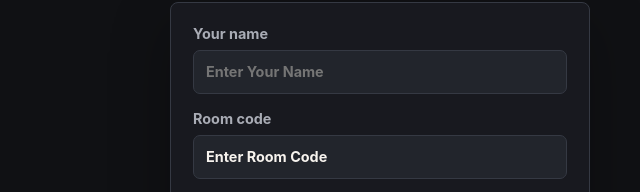
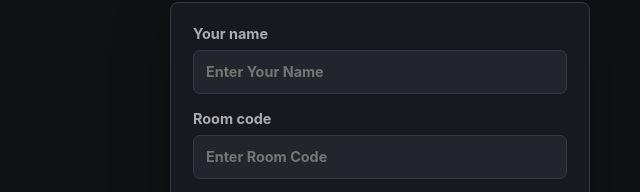
Before and after one commit to rahulverma8923/private-chats, a website: page public/index.html in a window 1280 px wide. Shown: the part 209-401 px from the top of the page, 640-1280 px from the left. Drawn offline with Linux system fonts and the light colour scheme.

Commit message:
Change room input value to placeholder

```diff
--- a/public/index.html
+++ b/public/index.html
@@ -21,7 +21,7 @@
           </label>
           <label>
             Room code
-            <input id="roomInput" maxlength="48" value="Enter Room Code" required />
+            <input id="roomInput" maxlength="48" placeholder="Enter Room Code" required />
           </label>
           <label>
             Secret password
```
